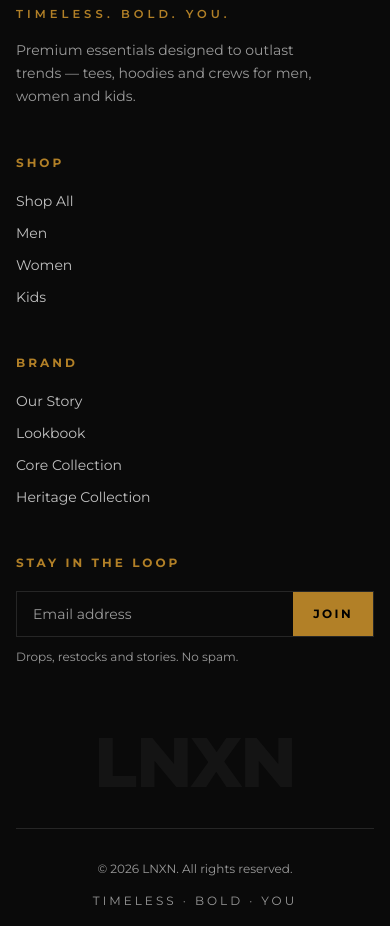
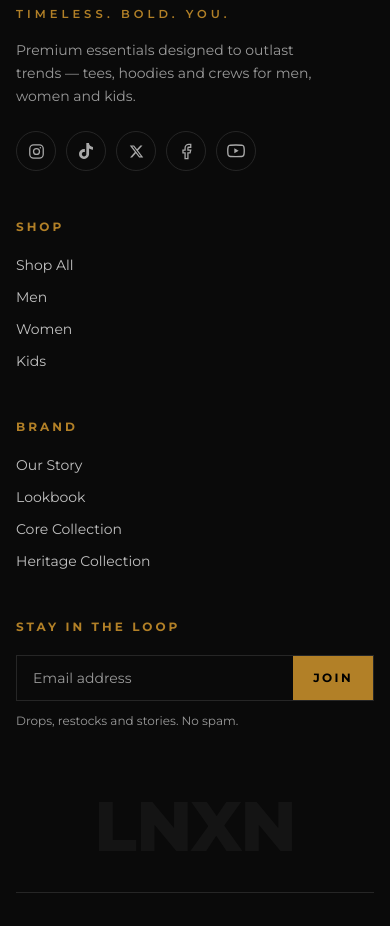
Before and after one commit to otesolar/lnxn-website, a Next.js app: page / in a window 390 px wide. Shown: the part 4640-5566 px from the top of the page. Built offline with nearby package versions, Linux system fonts and the light colour scheme.

Commit message:
Add social links (IG, TikTok, X, FB, YouTube) to footer and mobile menu

```diff
--- a/components/Footer.tsx
+++ b/components/Footer.tsx
@@ -3,6 +3,7 @@
 import Image from "next/image";
 import Link from "next/link";
 import { useEffect, useState } from "react";
+import SocialLinks from "./SocialLinks";
 
 export default function Footer() {
   const [email, setEmail] = useState("");
@@ -33,6 +34,7 @@ export default function Footer() {
               Premium essentials designed to outlast trends — tees, hoodies and
               crews for men, women and kids.
             </p>
+            <SocialLinks className="mt-6" />
           </div>
 
           <div>
--- a/components/Header.tsx
+++ b/components/Header.tsx
@@ -4,6 +4,7 @@ import Image from "next/image";
 import Link from "next/link";
 import { useState } from "react";
 import { useCart } from "@/lib/cart";
+import SocialLinks from "./SocialLinks";
 
 const NAV = [
   { label: "Shop All", href: "/shop" },
@@ -91,6 +92,7 @@ export default function Header() {
                 {item.label}
               </Link>
             ))}
+            <SocialLinks className="mt-4 pb-2" />
           </nav>
         )}
       </header>
--- /dev/null
+++ b/components/SocialLinks.tsx
@@ -0,0 +1,69 @@
+const SOCIALS = [
+  {
+    label: "Instagram",
+    href: "https://www.instagram.com/lnxnofficial/",
+    icon: (
+      <svg width="17" height="17" viewBox="0 0 24 24" fill="none" stroke="currentColor" strokeWidth="1.8">
+        <rect x="2.5" y="2.5" width="19" height="19" rx="5.5" />
+        <circle cx="12" cy="12" r="4.2" />
+        <circle cx="17.4" cy="6.6" r="1.1" fill="currentColor" stroke="none" />
+      </svg>
+    ),
+  },
+  {
+    label: "TikTok",
+    href: "https://www.tiktok.com/@thelnxn",
+    icon: (
+      <svg width="16" height="16" viewBox="0 0 24 24" fill="currentColor">
+        <path d="M12.53.02C13.84 0 15.14.01 16.44 0c.08 1.53.63 3.09 1.75 4.17 1.12 1.11 2.7 1.62 4.24 1.79v4.03c-1.44-.05-2.89-.35-4.2-.97-.57-.26-1.1-.59-1.62-.93-.01 2.92.01 5.84-.02 8.75-.08 1.4-.54 2.79-1.35 3.94-1.31 1.92-3.58 3.17-5.91 3.21-1.43.08-2.86-.31-4.08-1.03-2.02-1.19-3.44-3.37-3.65-5.71-.02-.5-.03-1-.01-1.49.18-1.9 1.12-3.72 2.58-4.96 1.66-1.44 3.98-2.13 6.15-1.72.02 1.48-.04 2.96-.04 4.44-.99-.32-2.15-.23-3.02.37-.63.41-1.11 1.04-1.36 1.75-.21.51-.15 1.07-.14 1.61.24 1.64 1.82 3.02 3.5 2.87 1.12-.01 2.19-.66 2.77-1.61.19-.33.4-.67.41-1.06.1-1.79.06-3.57.07-5.36.01-4.03-.01-8.05.02-12.07z" />
+      </svg>
+    ),
+  },
+  {
+    label: "X",
+    href: "https://x.com/LNXNofficial",
+    icon: (
+      <svg width="15" height="15" viewBox="0 0 24 24" fill="currentColor">
+        <path d="M18.244 2.25h3.308l-7.227 8.26 8.502 11.24H16.17l-5.214-6.817L4.99 21.75H1.68l7.73-8.835L1.254 2.25H8.08l4.713 6.231zm-1.161 17.52h1.833L7.084 4.126H5.117z" />
+      </svg>
+    ),
+  },
+  {
+    label: "Facebook",
+    href: "https://www.facebook.com/LNXNofficial",
+    icon: (
+      <svg width="17" height="17" viewBox="0 0 24 24" fill="none" stroke="currentColor" strokeWidth="1.8">
+        <path d="M18 2h-3a5 5 0 0 0-5 5v3H7v4h3v8h4v-8h3l1-4h-4V7a1 1 0 0 1 1-1h3z" />
+      </svg>
+    ),
+  },
+  {
+    label: "YouTube",
+    href: "https://www.youtube.com/@LNXNOfficial",
+    icon: (
+      <svg width="18" height="18" viewBox="0 0 24 24" fill="none" stroke="currentColor" strokeWidth="1.8">
+        <path d="M22.54 6.42a2.78 2.78 0 0 0-1.94-2C18.88 4 12 4 12 4s-6.88 0-8.6.46a2.78 2.78 0 0 0-1.94 2A29 29 0 0 0 1 11.75a29 29 0 0 0 .46 5.33A2.78 2.78 0 0 0 3.4 19c1.72.46 8.6.46 8.6.46s6.88 0 8.6-.46a2.78 2.78 0 0 0 1.94-2 29 29 0 0 0 .46-5.25 29 29 0 0 0-.46-5.33z" />
+        <polygon points="9.75 15.02 15.5 11.75 9.75 8.48" fill="currentColor" stroke="none" />
+      </svg>
+    ),
+  },
+];
+
+export default function SocialLinks({ className = "" }: { className?: string }) {
+  return (
+    <div className={`flex gap-2.5 ${className}`}>
+      {SOCIALS.map((s) => (
+        <a
+          key={s.label}
+          href={s.href}
+          target="_blank"
+          rel="noopener noreferrer"
+          aria-label={`LNXN on ${s.label}`}
+          className="flex h-10 w-10 items-center justify-center rounded-full border border-line text-white/65 transition-colors hover:border-gold hover:text-gold"
+        >
+          {s.icon}
+        </a>
+      ))}
+    </div>
+  );
+}
```
